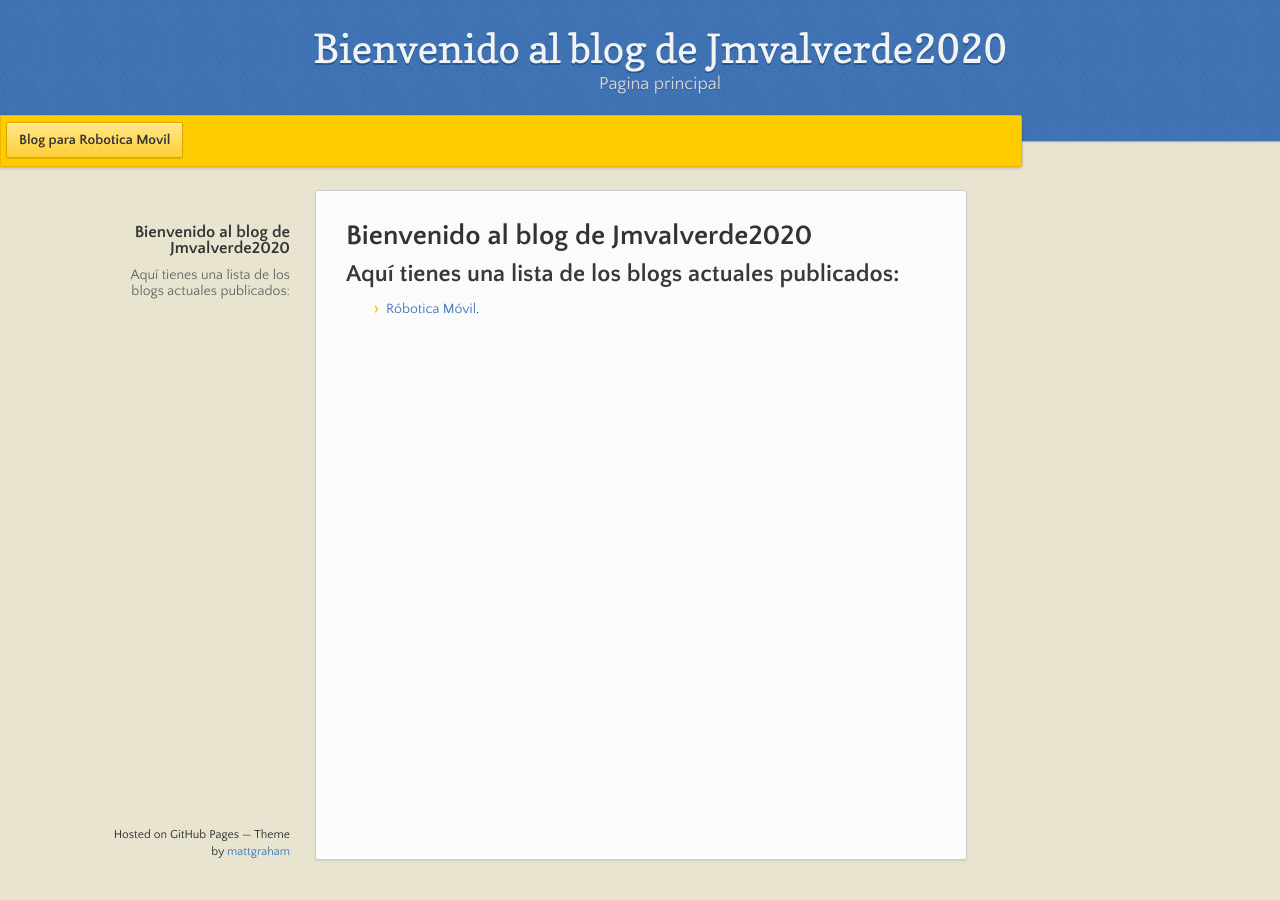
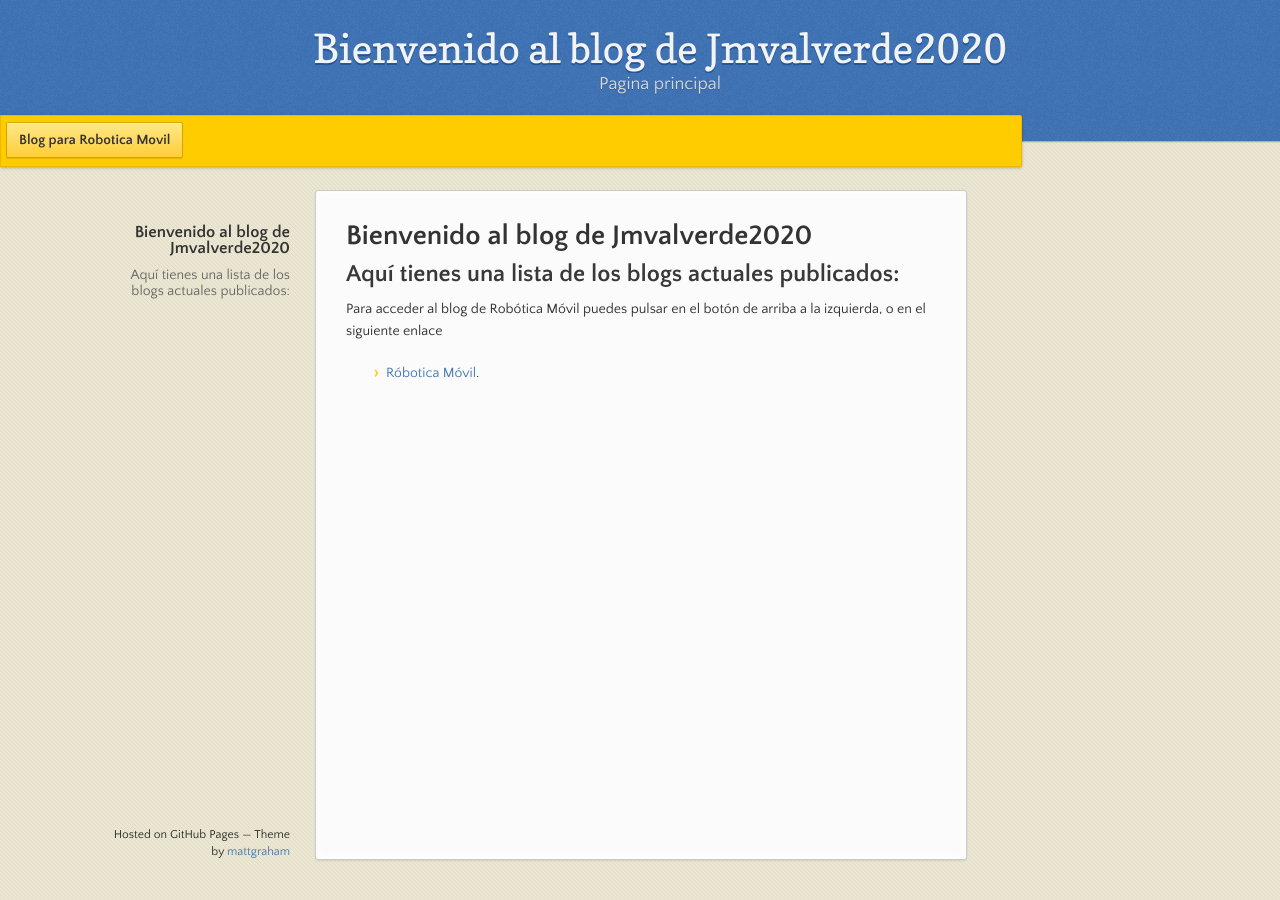
Before and after one commit to jmvalverde2020/jmvalverde2020.github.io, a Jekyll site: the page built from index.md, in a window 1280 px wide. Built offline with Jekyll 4.4.1, drawn with Linux system fonts in a browser that asks for light colours; our own code applies the rules of GitHub Pages for plain Markdown files.

Commit message:
Update index.md

```diff
--- a/index.md
+++ b/index.md
@@ -6,4 +6,5 @@ layout: default
 
 ## Aquí tienes una lista de los blogs actuales publicados:
 
+Para acceder al blog de Robótica Móvil puedes pulsar en el botón de arriba a la izquierda, o en el siguiente enlace
 * [Róbotica Móvil](robotica_movil_blog).
```
